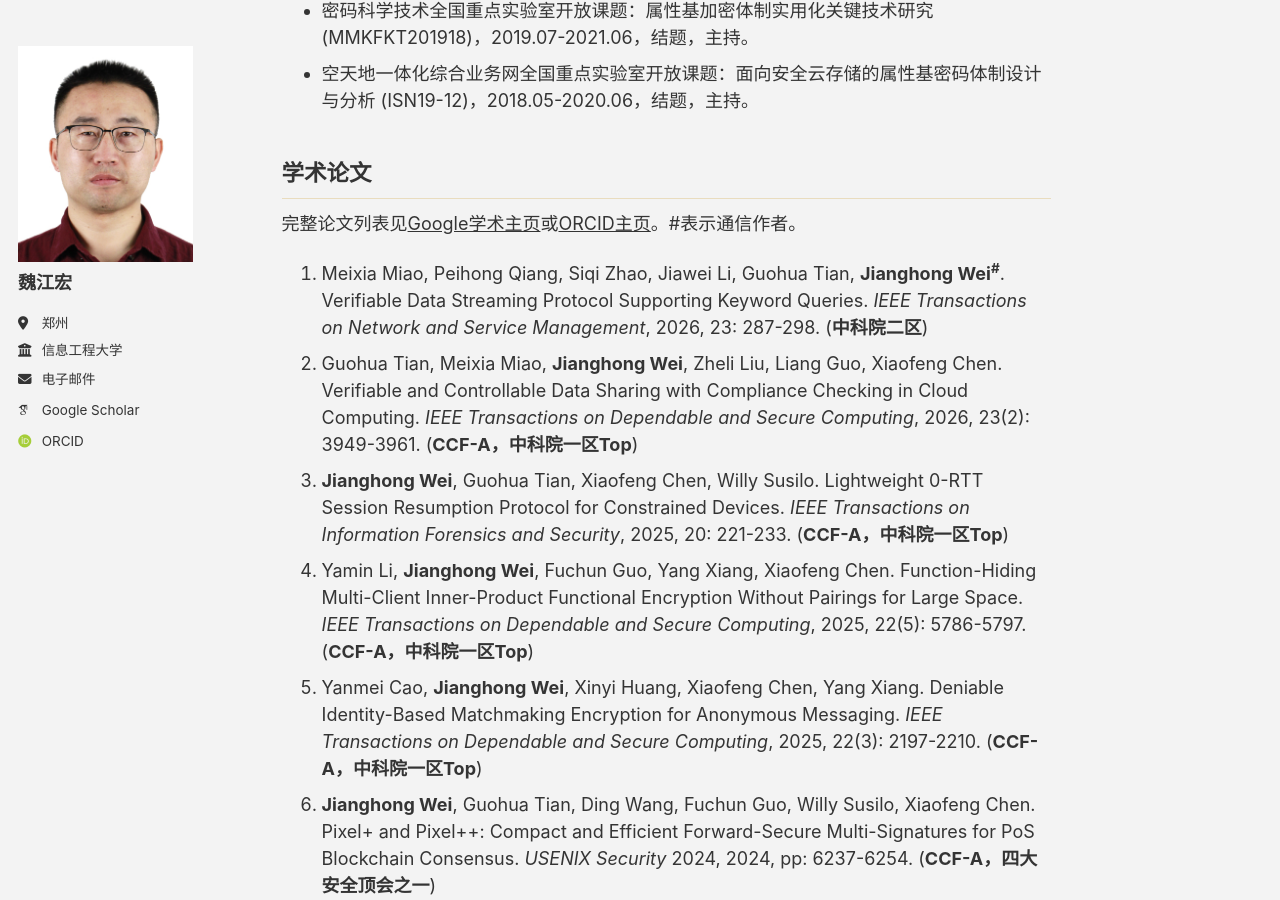
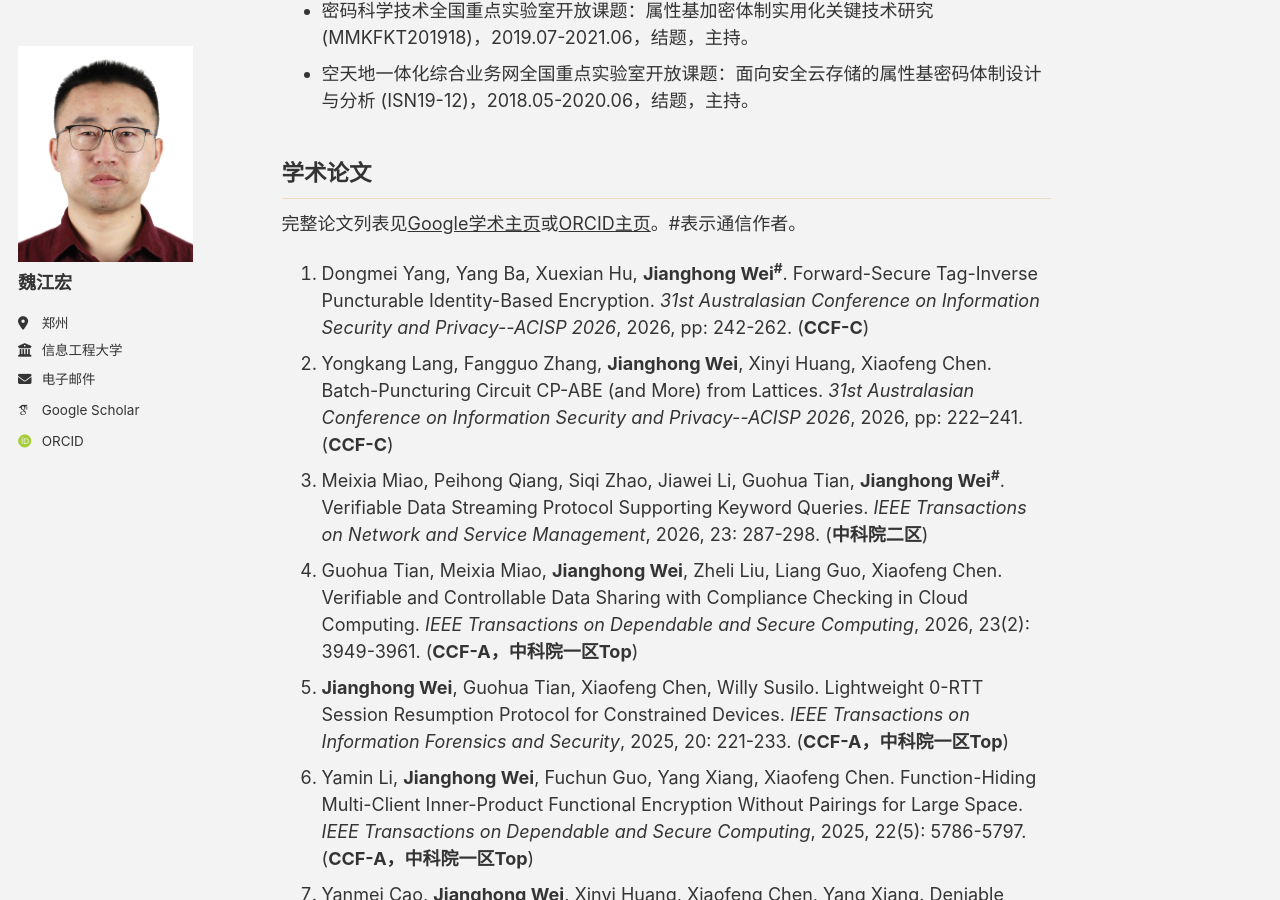
Before and after one commit to jhw-crypt/jhw-crypt.github.io, a Jekyll site: the page built from _pages/about.md, in a window 1280 px wide and 900 px high, scrolled down 1295 px. Built offline with Jekyll 4.4.1, drawn with Linux system fonts in a browser that asks for light colours; some web fonts are replaced; a script bundle is joined from its source files by our own code; library files that are not in the unit come from our copies.

Commit message:
Update about.md

```diff
--- a/_pages/about.md
+++ b/_pages/about.md
@@ -37,6 +37,8 @@ redirect_from:
 ## 学术论文
 完整论文列表见[Google学术主页](https://scholar.google.com/citations?user=UK-6A30AAAAJ&hl)或[ORCID主页](https://orcid.org/0000-0002-0286-7973)。#表示通信作者。
 <ol>
+  <li>Dongmei Yang, Yang Ba, Xuexian Hu, <strong>Jianghong Wei<sup>#</sup></strong>. Forward-Secure Tag-Inverse Puncturable Identity-Based Encryption. <em>31st Australasian Conference on Information Security and Privacy--ACISP 2026</em>, 2026, pp: 242-262. (<strong>CCF-C</strong>)</li>
+  <li>Yongkang Lang, Fangguo Zhang, <strong>Jianghong Wei</strong>, Xinyi Huang, Xiaofeng Chen. Batch-Puncturing Circuit CP-ABE (and More) from Lattices. <em>31st Australasian Conference on Information Security and Privacy--ACISP 2026</em>, 2026, pp: 222–241. (<strong>CCF-C</strong>)</li>
   <li>Meixia Miao, Peihong Qiang, Siqi Zhao, Jiawei Li, Guohua Tian, <strong>Jianghong Wei<sup>#</sup></strong>. Verifiable Data Streaming Protocol Supporting Keyword Queries. <em>IEEE Transactions on Network and Service Management</em>, 2026, 23: 287-298. (<strong>中科院二区</strong>)</li>
   <li>Guohua Tian, Meixia Miao, <strong>Jianghong Wei</strong>, Zheli Liu, Liang Guo, Xiaofeng Chen. Verifiable and Controllable Data Sharing with Compliance Checking in Cloud Computing. <em>IEEE Transactions on Dependable and Secure Computing</em>, 2026, 23(2): 3949-3961. (<strong>CCF-A，中科院一区Top</strong>)</li>
   <li><strong>Jianghong Wei</strong>, Guohua Tian, Xiaofeng Chen, Willy Susilo. Lightweight 0-RTT Session Resumption Protocol for Constrained Devices. <em>IEEE Transactions on Information Forensics and Security</em>, 2025, 20: 221-233. (<strong>CCF-A，中科院一区Top</strong>)</li>
```
